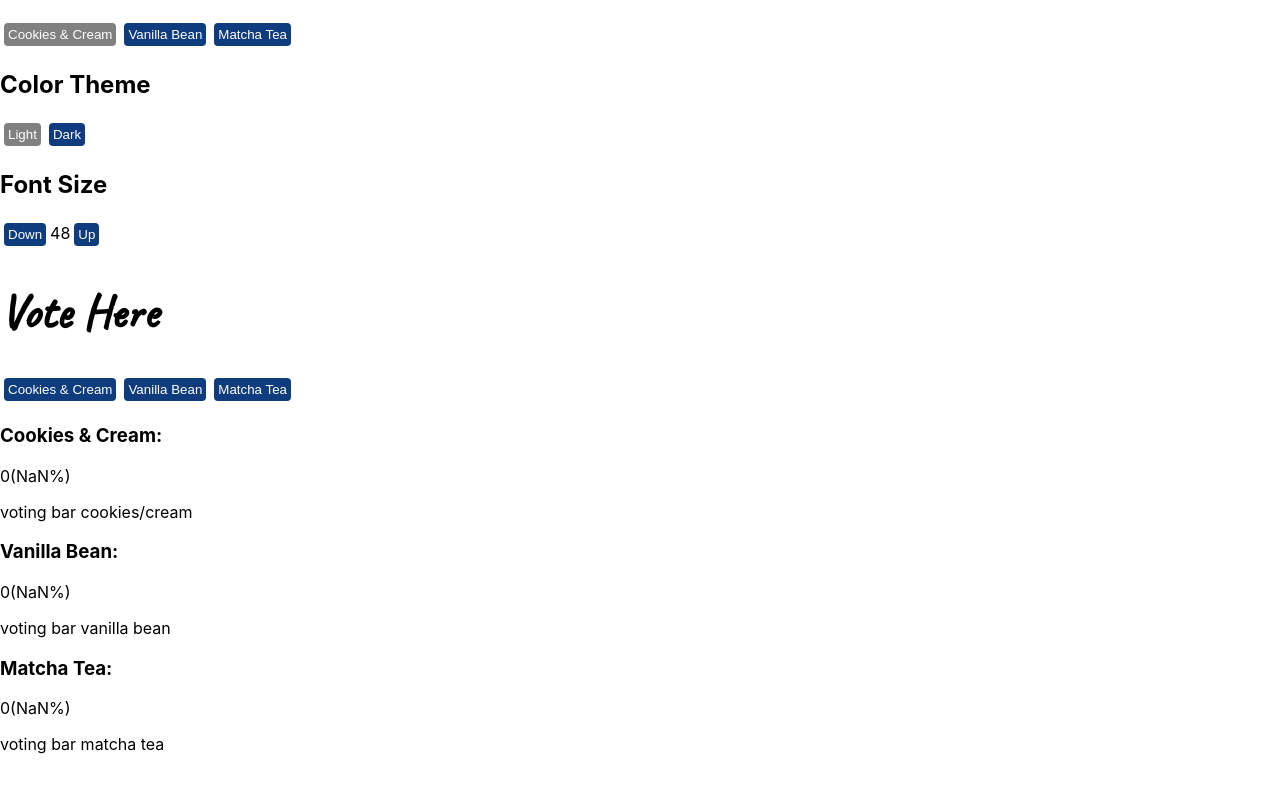
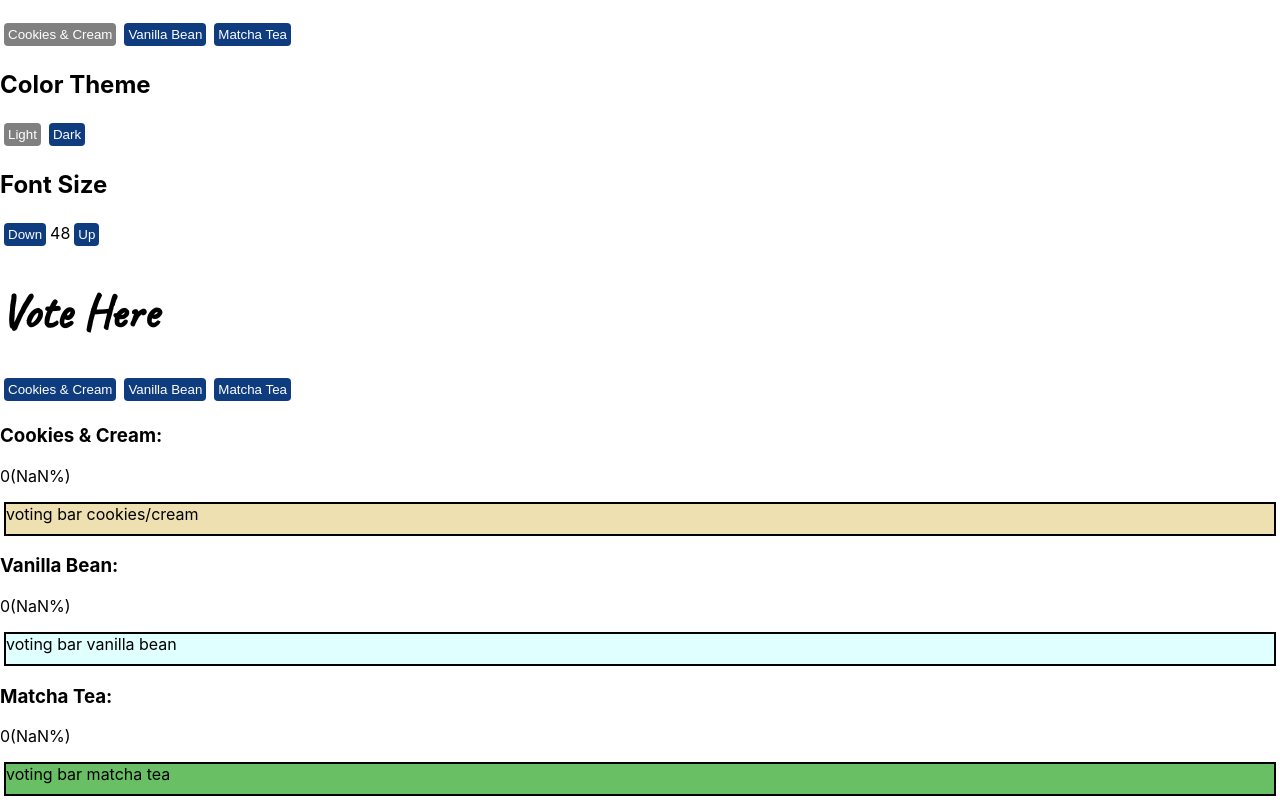
Before and after one commit to dairsmithgit/react-lab1, a React (Create React App) app: page / in a window 1280 px wide. Shown: the part 466-1266 px from the top of the page. Before the commit the page ends 1220 px from the top, so only its background shows below. Built offline with nearby package versions, Linux system fonts and the light colour scheme.

Commit message:
bars for percent vote share working

```diff
--- a/src/components/Votes.css
+++ b/src/components/Votes.css
@@ -0,0 +1,20 @@
+.CookieVotes {
+    background-color: #eee0b1;
+    border: 2px solid black;
+    height: 30px;
+    margin: 4px;
+}
+
+.VanillaVotes {
+    background-color: lightcyan;
+    border: 2px solid black;
+    height: 30px;
+    margin: 4px;
+}
+
+.MatchaVotes {
+    background-color: #69bf64;
+    border: 2px solid black;
+    height: 30px;
+    margin: 4px;
+}
--- a/src/components/Votes.tsx
+++ b/src/components/Votes.tsx
@@ -10,6 +10,16 @@ function Votes() {
     let vanillaVoteNum = vanillaVotes;
     let matchaVoteNum = matchaVotes;
     let totalVotes = cookieVotes + vanillaVotes + matchaVotes;
+
+    const cookieVoteBar = {
+        width: calcShareOfVote(cookieVotes).toFixed(1) + "vw"
+    };
+    const vanillaVoteBar = {
+        width: calcShareOfVote(vanillaVotes).toFixed(1) + "vw"
+    };
+    const matchaVoteBar = {
+        width: calcShareOfVote(matchaVotes).toFixed(1) + "vw"
+    };
 
     function increaseCookieVote() {
         setCookieVotes(prev => prev + 1);
@@ -40,11 +50,11 @@ function Votes() {
                <button onClick={increaseMatchaVote}>Matcha Tea</button>
             </p>
             <p><h3>Cookies &amp; Cream: </h3>{cookieVoteNum}({calcShareOfVote(cookieVotes).toFixed(1)}%)</p>
-            <div className="CookieVotes">voting bar cookies/cream</div>
+            <div className="CookieVotes" style={cookieVoteBar}>voting bar cookies/cream</div>
             <p><h3>Vanilla Bean: </h3>{vanillaVoteNum}({calcShareOfVote(vanillaVotes).toFixed(1)}%)</p>
-            <div className="VanillaVotes">voting bar vanilla bean</div>
+            <div className="VanillaVotes" style={vanillaVoteBar}>voting bar vanilla bean</div>
             <p><h3>Matcha Tea: </h3>{matchaVoteNum}({calcShareOfVote(matchaVotes).toFixed(1)}%)</p>
-            <div className="MatchaVotes">voting bar matcha tea</div>
+            <div className="MatchaVotes" style={matchaVoteBar}>voting bar matcha tea</div>
         </div>
     )
 }
```
